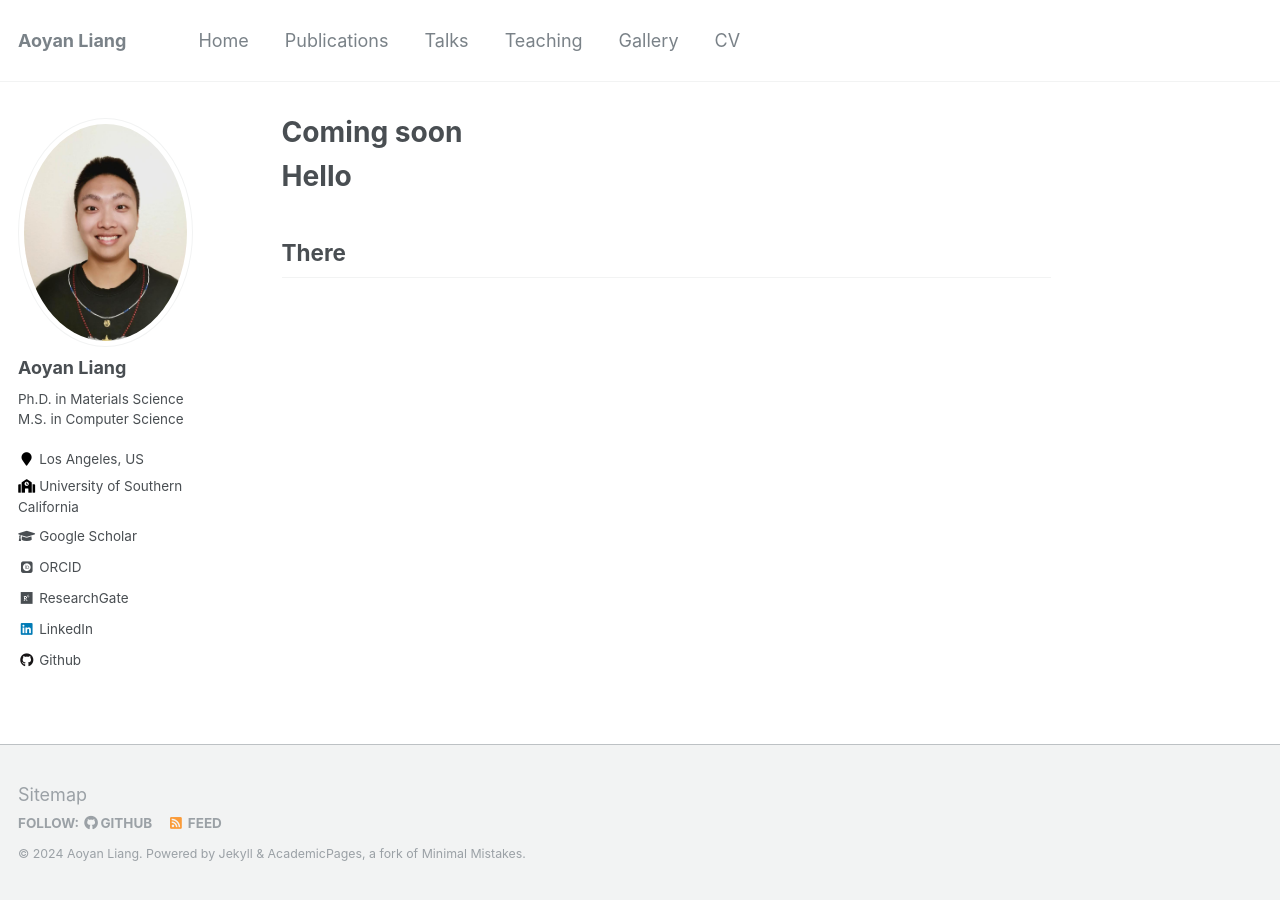
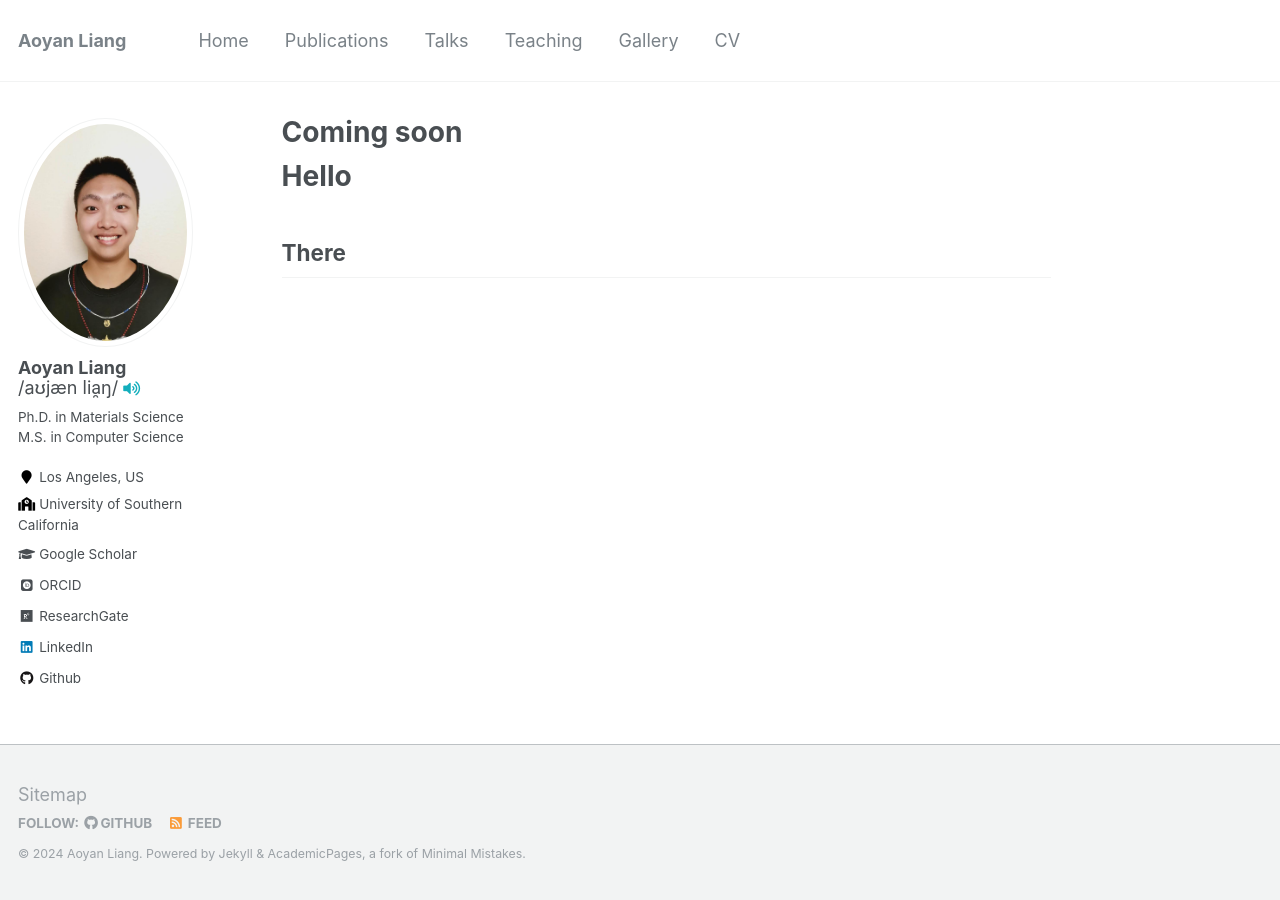
Before and after one commit to AoyanLiang/AoyanLiang.github.io, a Jekyll site: the page built from _pages/about.md, in a window 1280 px wide. Built offline with Jekyll 4.4.1, drawn with Linux system fonts in a browser that asks for light colours; some web fonts are replaced.

Commit message:
update icon and speaker button for prononciation, next update more icon with different sizes and Home page

```diff
--- a/_config.yml
+++ b/_config.yml
@@ -13,7 +13,7 @@ name                     : &name "Aoyan Liang"
 description              : &description "Aoyan's Academic Website"
 #url                      : ""
 baseurl                  : "" # the subpath of your site, e.g. "/blog"
-repository               : "academicpages/academicpages.github.io"
+repository               : "AoyanLiang/AoyanLiang.github.io"
 teaser                   :  # filename of teaser fallback teaser image placed in /images/, .e.g. "500x300.png"
 breadcrumbs              : false # true, false (default)
 words_per_minute         : 160
@@ -81,6 +81,7 @@ analytics:
 # Site Author
 author:
   name             : "Aoyan Liang"
+  pronunciation    : "/aʊjæn lia̯ŋ/"
   avatar           : "profile_photo.JPG"
   bio              : "Ph.D. in Materials Science\nM.S. in Computer Science"
   location         : "Los Angeles, US"
--- a/_includes/author-profile.html
+++ b/_includes/author-profile.html
@@ -16,6 +16,14 @@
 
   <div class="author__content">
     <h3 class="author__name">{{ author.name }}</h3>
+    {{ author.pronunciation }}
+    <!-- Speaker Icon/Button -->
+    <i class="fas fa-volume-up" onclick="playAudio()" style="cursor: pointer; font-size: 15px; color: #13aebc;"></i>
+    <!-- Audio Element -->
+    <audio id="myAudio">
+    <source src="/files/name_pronunciation.mp3" type="audio/mpeg">
+    Your browser does not support the audio element.
+    </audio>
     {% if author.bio %}<p class="author__bio">{{ author.bio| newline_to_br }}</p>{% endif %}
   </div>
 
--- a/_includes/head/custom.html
+++ b/_includes/head/custom.html
@@ -12,12 +12,12 @@
 <link rel="apple-touch-icon" sizes="152x152" href="{{ base_path }}/images/apple-touch-icon-152x152.png?v=M44lzPylqQ">
 <link rel="apple-touch-icon" sizes="180x180" href="{{ base_path }}/images/apple-touch-icon-180x180.png?v=M44lzPylqQ">
 <link rel="icon" type="image/png" href="{{ base_path }}/images/favicon-32x32.png?v=M44lzPylqQ" sizes="32x32">
-<link rel="icon" type="image/png" href="{{ base_path }}/images/android-chrome-192x192.png?v=M44lzPylqQ" sizes="192x192">
+<link rel="icon" type="image/png" href="{{ base_path }}/images/favicon/favicon.png?v=M44lzPylqQ" sizes="192x192">
 <link rel="icon" type="image/png" href="{{ base_path }}/images/favicon-96x96.png?v=M44lzPylqQ" sizes="96x96">
 <link rel="icon" type="image/png" href="{{ base_path }}/images/favicon-16x16.png?v=M44lzPylqQ" sizes="16x16">
 <link rel="manifest" href="{{ base_path }}/images/manifest.json?v=M44lzPylqQ">
 <link rel="mask-icon" href="{{ base_path }}/images/safari-pinned-tab.svg?v=M44lzPylqQ" color="#000000">
-<link rel="shortcut icon" href="/images/favicon.ico?v=M44lzPylqQ">
+<link rel="shortcut icon" href="/images/favicon/favicon.ico?v=M44lzPylqQ">
 <meta name="msapplication-TileColor" content="#000000">
 <meta name="msapplication-TileImage" content="{{ base_path }}/images/mstile-144x144.png?v=M44lzPylqQ">
 <meta name="msapplication-config" content="{{ base_path }}/images/browserconfig.xml?v=M44lzPylqQ">
```
Also changed, not shown: other parts of _includes/author-profile.html (+11 -0 lines), images/favicon/favicon.ico (added), images/favicon/favicon.png (added), images/favicon/icon.png (added), 3 other files.
